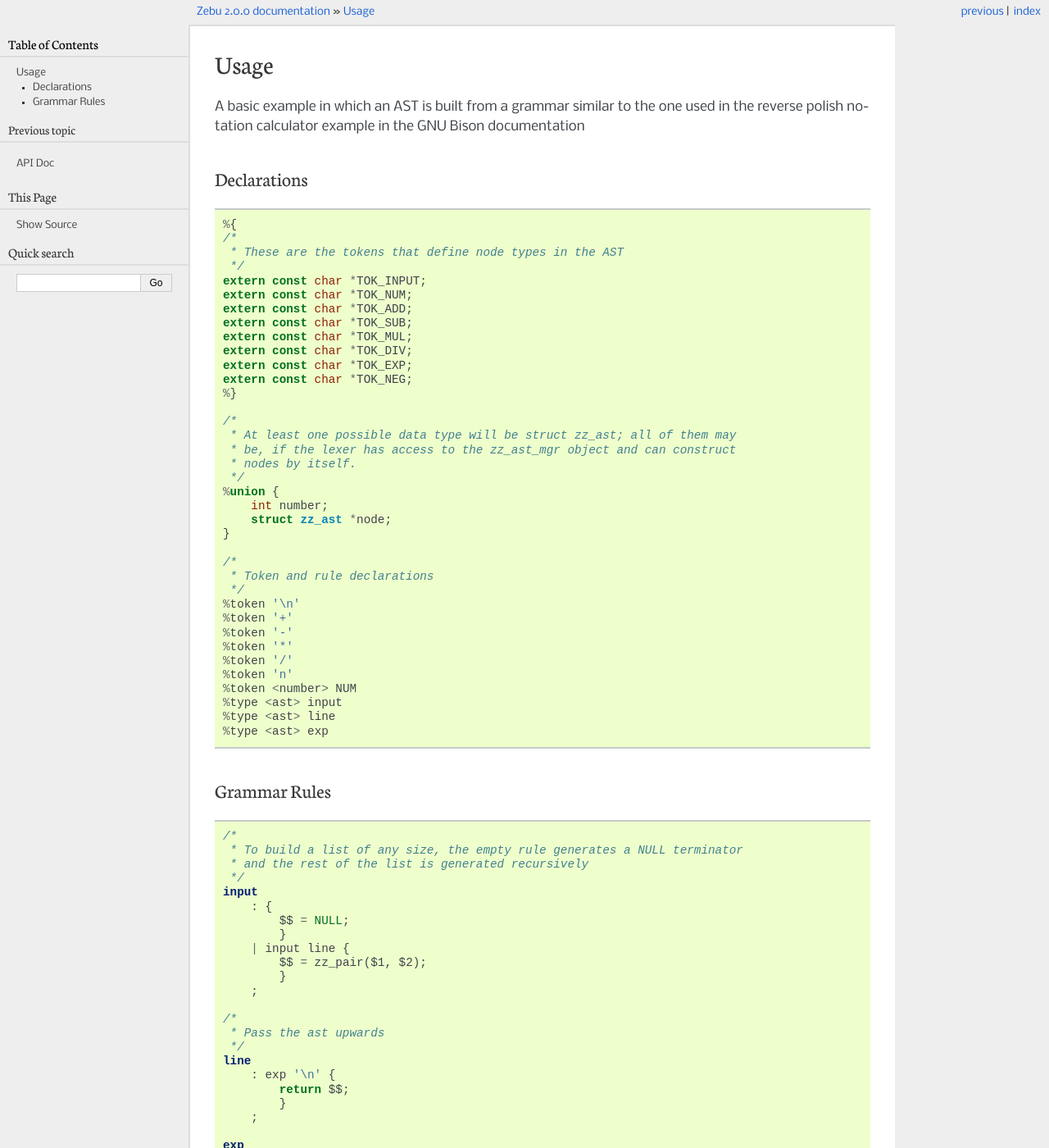
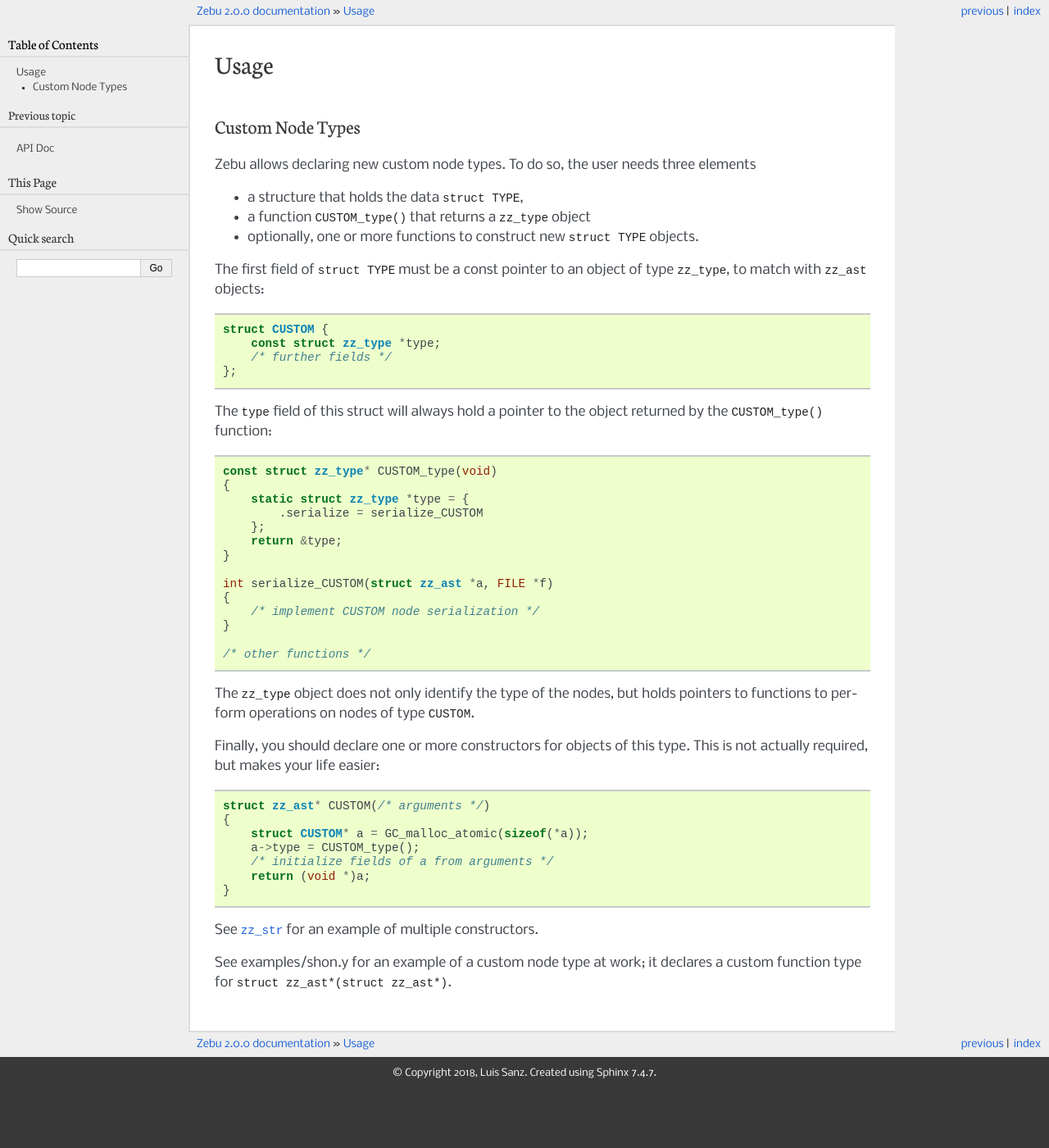
Before and after one commit to quirkyquixote/zebu2, a Sphinx documentation site: the page built from doc/usage.rst, in a window 1280 px wide and 1400 px high. Shown: the whole window at 82% size. Built offline with Sphinx 7.4.7, drawn with Linux system fonts in a browser that asks for light colours; some of the changed text lies outside the part shown.

Commit message:
Implement zz_cast, document custom node creation

```diff
--- a/doc/usage.rst
+++ b/doc/usage.rst
@@ -1,120 +1,61 @@
 Usage
 =====
 
+.. default-domain:: c
 .. highlight:: c
 
-A basic example in which an AST is built from a grammar similar to the one used
-in the reverse polish notation calculator example in the GNU Bison
-documentation
+Custom Node Types
+-----------------
 
-Declarations
-------------
+Zebu allows declaring new custom node types. To do so, the user needs three
+elements
 
-::
+- a structure that holds the data :type:`struct TYPE`,
+- a function :func:`CUSTOM_type()` that returns a :type:`zz_type` object
+- optionally, one or more functions to construct new :type:`struct TYPE` objects.
 
-    %{
-    /*
-     * These are the tokens that define node types in the AST
-     */
-    extern const char *TOK_INPUT;
-    extern const char *TOK_NUM;
-    extern const char *TOK_ADD;
-    extern const char *TOK_SUB;
-    extern const char *TOK_MUL;
-    extern const char *TOK_DIV;
-    extern const char *TOK_EXP;
-    extern const char *TOK_NEG;
-    %}
+The first field of :type:`struct TYPE` must be a const pointer to an object of
+type :type:`zz_type`, to match with :type:`zz_ast` objects::
 
-    /*
-     * At least one possible data type will be struct zz_ast; all of them may
-     * be, if the lexer has access to the zz_ast_mgr object and can construct
-     * nodes by itself.
-     */
-    %union {
-        int number;
-        struct zz_ast *node;
+    struct CUSTOM {
+        const struct zz_type *type;
+        /* further fields */
+    };
+
+The :data:`type` field of this struct will always hold a pointer to the object
+returned by the :func:`CUSTOM_type()` function::
+
+    const struct zz_type* CUSTOM_type(void)
+    {
+        static struct zz_type *type = {
+            .serialize = serialize_CUSTOM
+        };
+        return &type;
     }
 
-    /*
-     * Token and rule declarations
-     */
-    %token '\n'
-    %token '+'
-    %token '-'
-    %token '*'
-    %token '/'
-    %token 'n'
-    %token <number> NUM
-    %type <ast> input
-    %type <ast> line
-    %type <ast> exp
+    int serialize_CUSTOM(struct zz_ast *a, FILE *f)
+    {
+        /* implement CUSTOM node serialization */
+    }
 
+    /* other functions */
 
-Grammar Rules
--------------
+The :type:`zz_type` object does not only identify the type of the nodes, but
+holds pointers to functions to perform operations on nodes of type
+:type:`CUSTOM`.
 
-::
+Finally, you should declare one or more constructors for objects of this type.
+This is not actually required, but makes your life easier::
 
-    /*
-     * To build a list of any size, the empty rule generates a NULL terminator
-     * and the rest of the list is generated recursively
-     */
-    input
-        : {
-            $$ = NULL;
-            }
-        | input line {
-            $$ = zz_pair($1, $2);
-            }
-        ;
+    struct zz_ast* CUSTOM(/* arguments */)
+    {
+        struct CUSTOM* a = GC_malloc_atomic(sizeof(*a));
+        a->type = CUSTOM_type();
+        /* initialize fields of a from arguments */
+        return (void *)a;
+    }
 
-    /*
-     * Pass the ast upwards
-     */
-    line
-        : exp '\n' {
-            return $$;
-            }
-        ;
+See :type:`zz_str` for an example of multiple constructors.
 
-    exp
-        : NUM {
-            $$ = zz_str(TOK_NUM, $1);
-            }
-        | exp exp '+'     {
-            $$ = zz_pair(zz_str(TOK_ADD, ""),
-                 zz_pair($1,
-                 zz_pair($2,
-                 NULL)));
-            }
-        | exp exp '-'     {
-            $$ = zz_pair(zz_str(TOK_SUB, ""),
-                 zz_pair($1,
-                 zz_pair($2,
-                 NULL)));
-            }
-        | exp exp '*'     {
-            $$ = zz_pair(zz_str(TOK_MUL, ""),
-                 zz_pair($1,
-                 zz_pair($2,
-                 NULL)));
-            }
-        | exp exp '/'     {
-            $$ = zz_pair(zz_str(TOK_DIV, ""),
-                 zz_pair($1,
-                 zz_pair($2,
-                 NULL)));
-            }
-        | exp exp '^'     {
-            $$ = zz_pair(zz_str(TOK_EXP, ""),
-                 zz_pair($1,
-                 zz_pair($2,
-                 NULL)));
-            }
-        | exp 'n'         {
-            $$ = zz_pair(zz_str(TOK_NEG, ""),
-                 zz_pair($1,
-                 NULL));
-            }
-        ;
+See examples/shon.y for an example of a custom node type at work; it declares a
+custom function type for :type:`struct zz_ast*(struct zz_ast*)`.
```
Also changed, not shown: doc/apidoc.rst (+21 -47 lines), 11 other files.
